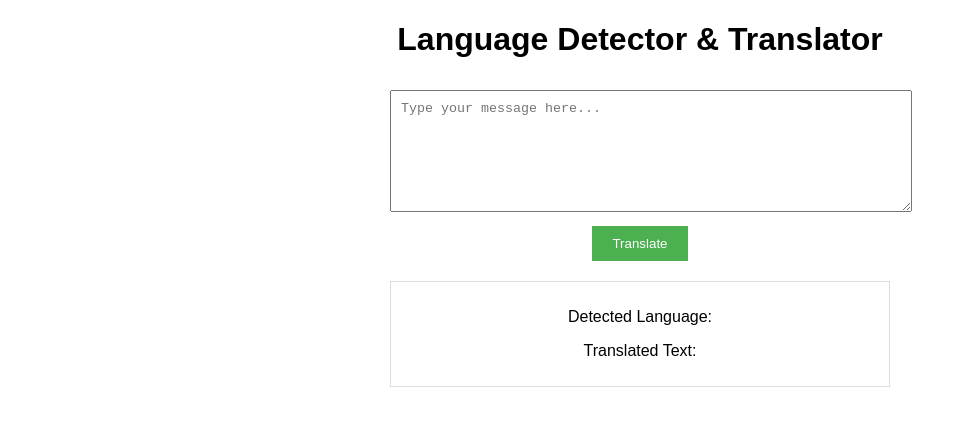
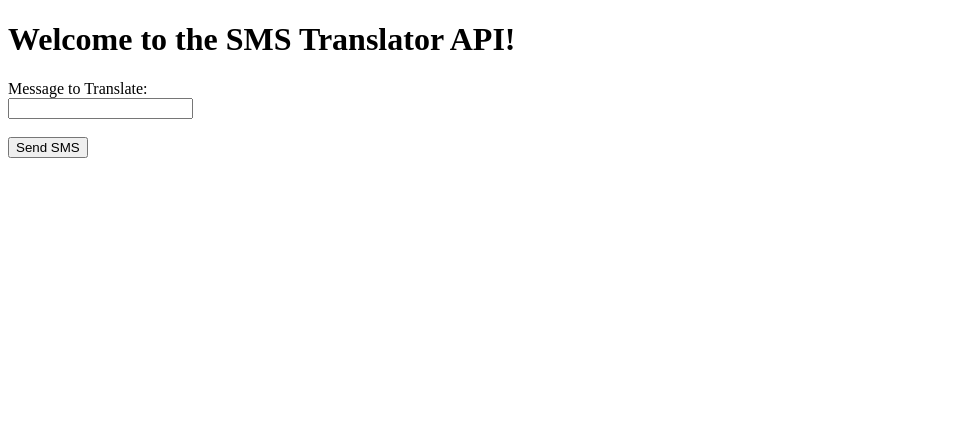
Before and after one commit to djmotti/flights-check, a plain HTML site: page index.html in a window 1280 px wide. Shown: the whole page, without its empty margins (0-967 px from the left). Drawn offline with Linux system fonts and the light colour scheme.

Commit message:
Update index.html

```diff
--- a/index.html
+++ b/index.html
@@ -3,71 +3,14 @@
 <head>
     <meta charset="UTF-8">
     <meta name="viewport" content="width=device-width, initial-scale=1.0">
-    <title>Language Detector & Translator</title>
-    <style>
-        body {
-            font-family: Arial, sans-serif;
-            margin: 20px;
-        }
-        .container {
-            max-width: 500px;
-            margin: auto;
-            text-align: center;
-        }
-        textarea {
-            width: 100%;
-            height: 100px;
-            margin: 10px 0;
-            padding: 10px;
-        }
-        button {
-            padding: 10px 20px;
-            background-color: #4CAF50;
-            color: white;
-            border: none;
-            cursor: pointer;
-        }
-        button:hover {
-            background-color: #45a049;
-        }
-        .output {
-            margin-top: 20px;
-            padding: 10px;
-            border: 1px solid #ddd;
-        }
-    </style>
+    <title>SMS Translator API</title>
 </head>
 <body>
-    <div class="container">
-        <h1>Language Detector & Translator</h1>
-        <form id="translatorForm">
-            <textarea id="inputText" placeholder="Type your message here..."></textarea>
-            <button type="button" onclick="translate()">Translate</button>
-        </form>
-        <div class="output" id="output">
-            <p>Detected Language: <span id="language"></span></p>
-            <p>Translated Text: <span id="translation"></span></p>
-        </div>
-    </div>
-    <script>
-        async function translate() {
-            const text = document.getElementById("inputText").value;
-
-            const response = await fetch('/sms', {
-                method: 'POST',
-                headers: { 'Content-Type': 'application/x-www-form-urlencoded' },
-                body: `Body=${encodeURIComponent(text)}`
-            });
-
-            const data = await response.json();
-
-            if (response.ok) {
-                document.getElementById("language").textContent = data.detected_language;
-                document.getElementById("translation").textContent = data.translated_text;
-            } else {
-                document.getElementById("output").textContent = "Error: " + data.error;
-            }
-        }
-    </script>
+    <h1>Welcome to the SMS Translator API!</h1>
+    <form action="/sms" method="POST">
+        <label for="body">Message to Translate:</label><br>
+        <input type="text" id="body" name="Body" required><br><br>
+        <input type="submit" value="Send SMS">
+    </form>
 </body>
 </html>
```
